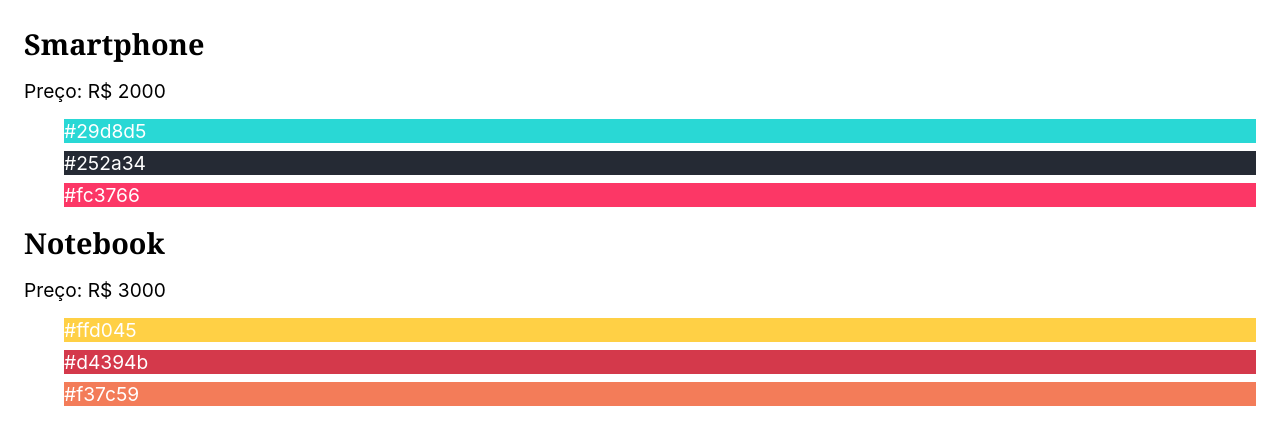
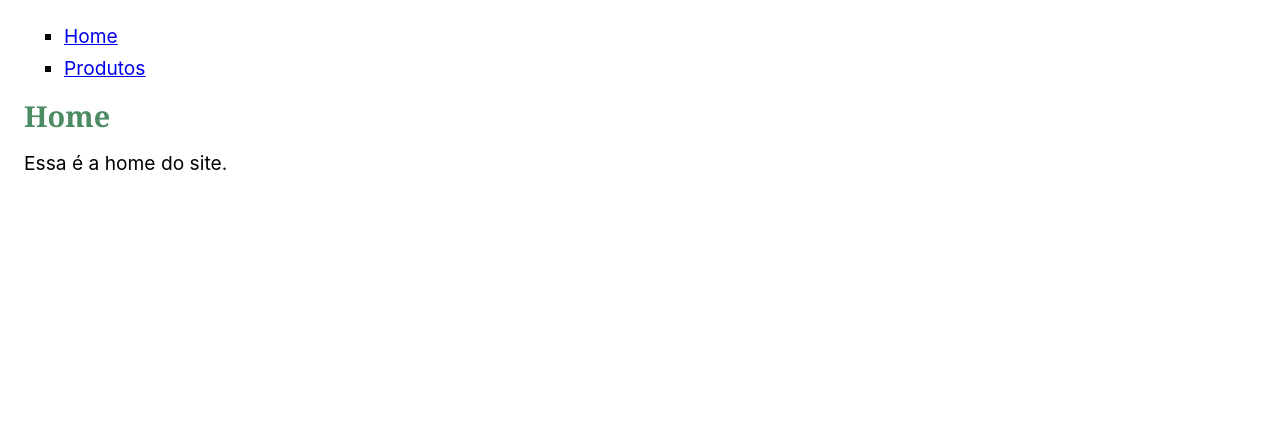
Before and after one commit to ByMaluf/Origamid_ReactJs, a React (Vite) app in the folder Criação de um WebApp em React.Js/vite-project/: page / in a window 1280 px wide. Shown: the top 444 px of the page. Built offline with nearby package versions, Linux system fonts and the light colour scheme.

Commit message:
Desafio Completo

```diff
--- a/Criação de um WebApp em React.Js/vite-project/src/App.jsx
+++ b/Criação de um WebApp em React.Js/vite-project/src/App.jsx
@@ -1,38 +1,13 @@
-// Organize os produtos como mostrado no vídeo
-// Mostre apenas produtos que forem mais caros que R$ 1500
-const produtos = [
-  {
-    id: 1,
-    nome: 'Smartphone',
-    preco: 'R$ 2000',
-    cores: ['#29d8d5', '#252a34', '#fc3766'],
-  },
-  {
-    id: 2,
-    nome: 'Notebook',
-    preco: 'R$ 3000',
-    cores: ['#ffd045', '#d4394b', '#f37c59'],
-  },
-  {
-    id: 3,
-    nome: 'Tablet',
-    preco: 'R$ 1500',
-    cores: ['#365069', '#47c1c8', '#f95786'],
-  },
-];
+import Header from "./components/Header";
+import Home from "./components/Home";
+import Produtos from "./components/Produtos";
 
 const App = () => {
-  const dados = produtos.filter(({ preco }) => +preco.replace('R$ ', '') > 1500)
+
+  const { pathname } = window.location;
   return <section>
-    {dados.map(({ id, nome, preco, cores }) =>
-      <div key={id}>
-        <h1>{nome}</h1>
-        <p>Preço: {preco}</p>
-        <ul>
-          {cores.map(cores => <li style={{ backgroundColor: cores, color: 'white' }} key={cores}> {cores}</li>)}
-        </ul>
-      </div>
-    )}
+    <Header />
+    {pathname === '/produtos' ? <Produtos /> : <Home />}
   </section>;
 };
 
--- /dev/null
+++ b/Criação de um WebApp em React.Js/vite-project/src/components/Header.jsx
@@ -0,0 +1,14 @@
+import React from 'react'
+
+function Header() {
+  return (
+    <header>
+      <ul>
+        <li><a href="/">Home</a></li>
+        <li><a href="/produtos">Produtos</a></li>
+      </ul>
+    </header>
+  )
+}
+
+export default Header
--- /dev/null
+++ b/Criação de um WebApp em React.Js/vite-project/src/components/Home.jsx
@@ -0,0 +1,13 @@
+import React from 'react'
+import Titulo from './Titulo'
+
+function Home() {
+  return (
+    <React.Fragment>
+      <Titulo titulo={'Home'}/>
+      <p>Essa é a home do site.</p>
+    </React.Fragment>
+  )
+}
+
+export default Home
--- /dev/null
+++ b/Criação de um WebApp em React.Js/vite-project/src/components/Produto.jsx
@@ -0,0 +1,14 @@
+import React from 'react'
+
+function Produto({ nome, propriedades }) {
+  return (
+    <div style={{ border: '1px, solid', margin: '1rem 0', padding: '1rem' }} key={nome}>
+      <p>{nome}</p>
+      <ul>
+        {propriedades.map(propriedade => <li key={propriedade}>{propriedade}</li>)}
+      </ul>
+    </div>
+  )
+}
+
+export default Produto
--- /dev/null
+++ b/Criação de um WebApp em React.Js/vite-project/src/components/Produtos.jsx
@@ -0,0 +1,20 @@
+import React from 'react'
+import Titulo from './Titulo'
+import Produto from './Produto';
+
+function Produtos() {
+
+  const produtos = [
+    { nome: 'Notebook', propriedades: ['16gb ram', '512gb'] },
+    { nome: 'Smartphone', propriedades: ['2gb ram', '128gb'] },
+  ];
+
+  return (
+    <React.Fragment>
+      <Titulo titulo={'Produtos'} />
+      {produtos.map(produto => <Produto key={produto.nome} {...produto} />)}
+    </React.Fragment>
+  )
+}
+
+export default Produtos
--- /dev/null
+++ b/Criação de um WebApp em React.Js/vite-project/src/components/Titulo.jsx
@@ -0,0 +1,9 @@
+import React from 'react'
+
+function Titulo({ titulo }) {
+  return (
+    <h1 style={{ color: '#4c8b64' }}>{titulo}</h1>
+  )
+}
+
+export default Titulo
```
